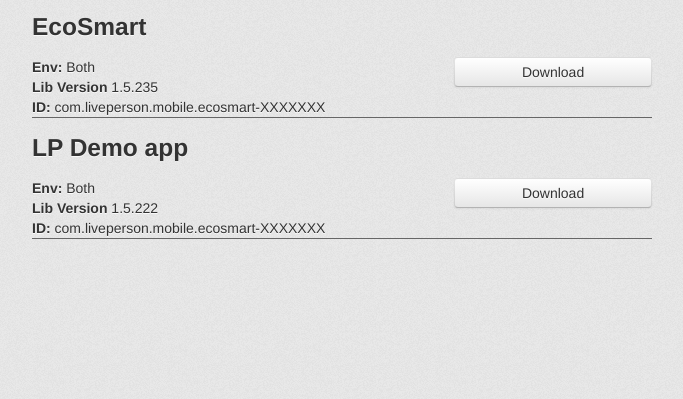
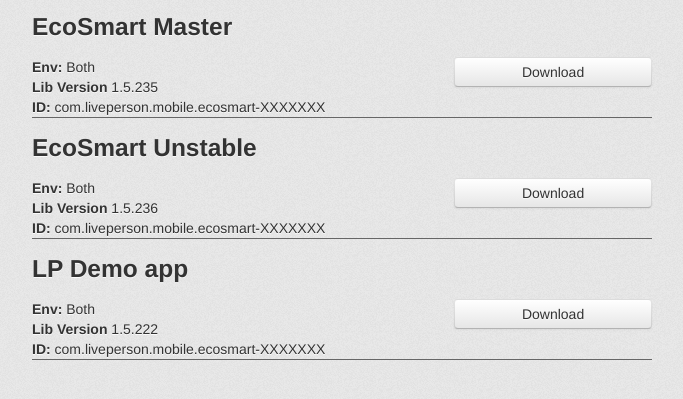
Before and after one commit to lookio/apk, a plain HTML site: page index.html in a window 1280 px wide. Shown: the part 141-540 px from the top of the page, without its empty margins (298-981 px from the left). Drawn offline with Linux system fonts and the light colour scheme; a web font is replaced by a local one.

Commit message:
added unstable

```diff
--- a/index.html
+++ b/index.html
@@ -14,21 +14,16 @@
       <![endif]-->
       <title>LPMobile Android</title>
    </head>
-
    <body>
       <div class="container-fluid">
       <div class="inner">
-
          <header>
-          <center><h1>LPMobile Android</h1></center>
-          <h2></h2>
+            <center>
+               <h1>LPMobile Android</h1>
+            </center>
          </header>
-
-
          <section id="main_content">
-        <h3>
-            EcoSmart
-        </h3>
+         <h3>EcoSmart Master</h3>
          <div class="row-fluid">
             <div class="span8">
                <strong>Env: </strong>Both<br />
@@ -38,13 +33,19 @@
             <div class="span4">
                <a href="https://s3.amazonaws.com/liveperson-app-code/ecosmart-android/1.5.224/EcoSmart.apk" class="btn btn-block"><span>Download</span></a>
             </div>
+            <div class="clearfix" style="border-bottom: 1px solid #666666;"></div>
+            <h3>EcoSmart Unstable</h3>
+            <div class="row-fluid">
+               <div class="span8">
+                  <strong>Env: </strong>Both<br />
+                  <strong>Lib Version </strong>1.5.236<br />
+                  <strong>ID: </strong>com.liveperson.mobile.ecosmart-XXXXXXX
                </div>
-
+               <div class="span4">
+                  <a href="https://s3.amazonaws.com/liveperson-app-code/ecosmart-android/1.5.231/EcoSmart.apk" class="btn btn-block"><span>Download</span></a>
+               </div>
                <div class="clearfix" style="border-bottom: 1px solid #666666;"></div>
-
-          <h3>
-              LP Demo app
-          </h3>
+               <h3>LP Demo app</h3>
                <div class="row-fluid">
                   <div class="span8">
                      <strong>Env: </strong>Both<br />
@@ -54,9 +55,8 @@
                   <div class="span4">
                      <a href="https://s3.amazonaws.com/liveperson-app-code/android_lpmobile_demo/1.5.11/LPMobileDemo.apk" class="btn btn-block"><span>Download</span></a>
                   </div>
+                  <div class="clearfix" style="border-bottom: 1px solid #666666;"></div>
                </div>
-
-          <div class="clearfix" style="border-bottom: 1px solid #666666;"></div>
             </div>
          </div>
       </div>
```
Lines whose indentation alone changed are shown as unchanged.
